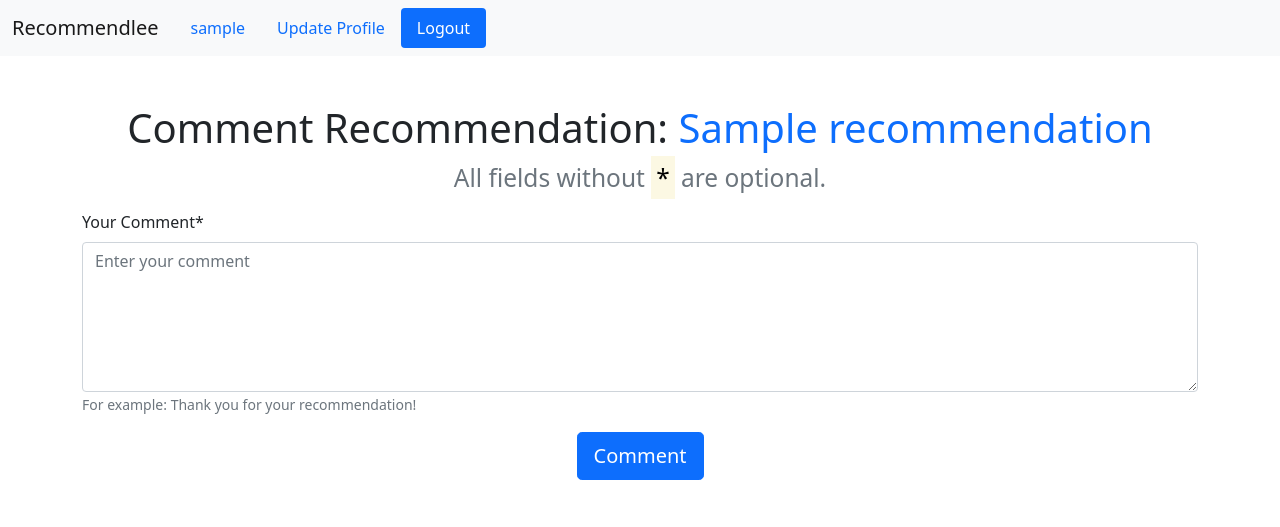
After one commit to Andrew-157/flask_project_3, a Flask app: page /recommendations/1/comment/ in a window 1280 px wide. The commit adds this page. Shown: the top 527 px of the page. Run offline with Flask 3, Linux system fonts and the light colour scheme; the visitor is signed in with stand-in values (Sample User, id 1); tables that the repository leaves empty hold one stand-in row (values such as "Sample post").

Commit message:
Post comment route

```diff
--- a/app/main/forms.py
+++ b/app/main/forms.py
@@ -23,3 +23,10 @@ class PostUpdateRecommendationForm(FlaskForm):
                             description='For example: My favorite movie.')
     tags = StringField(label='Tags',
                        description='Write tags, separating them with a comma. #-sign is unnecessary.')
+
+
+class PostUpdateCommentForm(FlaskForm):
+    body = TextAreaField(label='Your Comment*',
+                         validators=[InputRequired(),
+                                     Length(min=5)],
+                         description='For example: Thank you for your recommendation!')
--- a/app/main/routes.py
+++ b/app/main/routes.py
@@ -11,8 +11,8 @@ from flask import request
 from flask.views import MethodView
 
 from .. import login_required, db
-from ..models import User, FictionType, Tag, Recommendation, Reaction
-from .forms import PostUpdateRecommendationForm
+from ..models import User, FictionType, Tag, Recommendation, Reaction, Comment
+from .forms import PostUpdateRecommendationForm, PostUpdateCommentForm
 from .crud import get_fiction_type_by_name, get_tag_by_name, get_recommendation_by_id,\
     get_reaction_by_user_id_and_recommendation_id, count_positive_reactions_for_recommendation,\
     count_negative_reactions_for_recommendation
@@ -337,3 +337,52 @@ class AddRemoveSavedRecommendation(MethodView):
             db.session.commit()
             flash(message='You saved this recommendation.', category='success')
         return self.get_redirect_url()
+
+
+class PostCommentView(MethodView):
+    methods = ['GET', 'POST']
+
+    def __init__(self):
+        self.form_class = PostUpdateCommentForm
+        self.template_name = 'main/post_comment.html'
+        self.success_message = 'You successfully commented this recommendation.'
+        self.info_message = 'Please, login or register to comment the recommendation.'
+
+    def get(self, id):
+        recommendation = db.session.get(Recommendation, id)
+        if not recommendation:
+            abort(404)
+        current_user: User | None = g.user
+        if not current_user:
+            flash(message=self.info_message,
+                  category='info')
+            return redirect(url_for('main.recommendation_detail', id=recommendation.id))
+        form = self.form_class()
+        return render_template(self.template_name,
+                               form=form,
+                               recommendation=recommendation)
+
+    def post(self, id):
+        recommendation = db.session.get(Recommendation, id)
+        if not recommendation:
+            abort(404)
+        current_user: User | None = g.user
+        if not current_user:
+            flash(message=self.info_message,
+                  category='info')
+            return redirect(url_for('main.recommendation_id', id=recommendation.id))
+        form = self.form_class(formdata=request.form)
+        if form.validate_on_submit():
+            new_comment = Comment(
+                body=form.body.data,
+                user_id=current_user.id,
+                recommendation_id=recommendation.id)
+            db.session.add(new_comment)
+            db.session.commit()
+            flash(message=self.success_message,
+                  category='success')
+            return redirect(url_for('main.recommendation_detail',
+                                    id=recommendation.id))
+        return render_template(self.template_name,
+                               form=form,
+                               recommendation=recommendation)
--- a/app/main/urls.py
+++ b/app/main/urls.py
@@ -30,3 +30,7 @@ bp.add_url_rule(
     view_func=routes.AddRemoveSavedRecommendation.as_view(
         name='save_unsave_recommendation')
 )
+bp.add_url_rule(
+    rule='/recommendations/<int:id>/comment/',
+    view_func=routes.PostCommentView.as_view(name='comment_recommendation')
+)
--- a/app/models.py
+++ b/app/models.py
@@ -161,6 +161,10 @@ class Comment(Base):
 
     id: Mapped[int] = mapped_column(primary_key=True)
     body: Mapped[str] = mapped_column(String())
+    published: Mapped[datetime] = mapped_column(
+        DateTime(timezone=True), default=datetime.utcnow())
+    updated: Mapped[datetime] = mapped_column(
+        DateTime(timezone=True), nullable=True)
     user_id: Mapped[int] = mapped_column(ForeignKey('user.id',
                                                     ondelete='CASCADE',
                                                     onupdate='CASCADE'))
--- /dev/null
+++ b/app/templates/main/post_comment.html
@@ -0,0 +1,25 @@
+{% extends 'base.html' %}
+
+{% block content %}
+<div class="container py-5">
+    <h1 class="text-center">Comment Recommendation: <a href="" class="text-decoration-none">
+            {{ recommendation.title }}</a></h1>
+    <h3 class="text-center text-muted"><small>All fields without <mark>*</mark> are optional.</small></h3>
+    <form action="{{ url_for('main.comment_recommendation', id=recommendation.id) }}" method="post">
+        {{ form.csrf_token }}
+        <div class="mb-3 mt-3">
+            {{ form.body.label(class="form-label") }}
+            {{ form.body(placeholder="Enter your comment", class="form-control", style="height: 150px;")}}
+            <p class="text-muted"><small>{{ form.body.description}}</small></p>
+            {% if form.body.errors %}
+            {% for error in form.body.errors %}
+            <p class="text-danger fw-bold">{{ error }}</p>
+            {% endfor %}
+            {% endif %}
+        </div>
+        <div class="text-center">
+            <button type="submit" class="btn btn-primary btn-lg">Comment</button>
+        </div>
+    </form>
+</div>
+{% endblock %}
--- a/app/templates/main/post_recommendation.html
+++ b/app/templates/main/post_recommendation.html
@@ -6,7 +6,7 @@
     <h3 class="text-muted text-center"><small>All fields without <mark>*</mark> are optional.</small></h3>
     <form action="{{ url_for('main.post_recommendation') }}" method="post">
         {{ form.csrf_token }}
-        <div class=" mb-3 mt-3">
+        <div class="mb-3 mt-3">
             {{ form.fiction_type.label(class="form-label") }}
             {{ form.fiction_type(placeholder="Enter a type of fiction", class="form-control")}}
             <p class="text-muted"><small>{{ form.fiction_type.description}}</small></p>
--- a/app/templates/main/recommendation_detail.html
+++ b/app/templates/main/recommendation_detail.html
@@ -111,5 +111,9 @@
             </div>
         </div>
     </div>
+    <div class="container">
+        <a href="{{ url_for('main.comment_recommendation', id=recommendation.id) }}"
+            class="text-decoration-none">Comment this recommendation</a>
+    </div>
 </div>
 {% endblock %}
```
Also changed, not shown: migrations/versions/077cf53d6b50_.py (added, +34 -0 lines), 1 other file.
